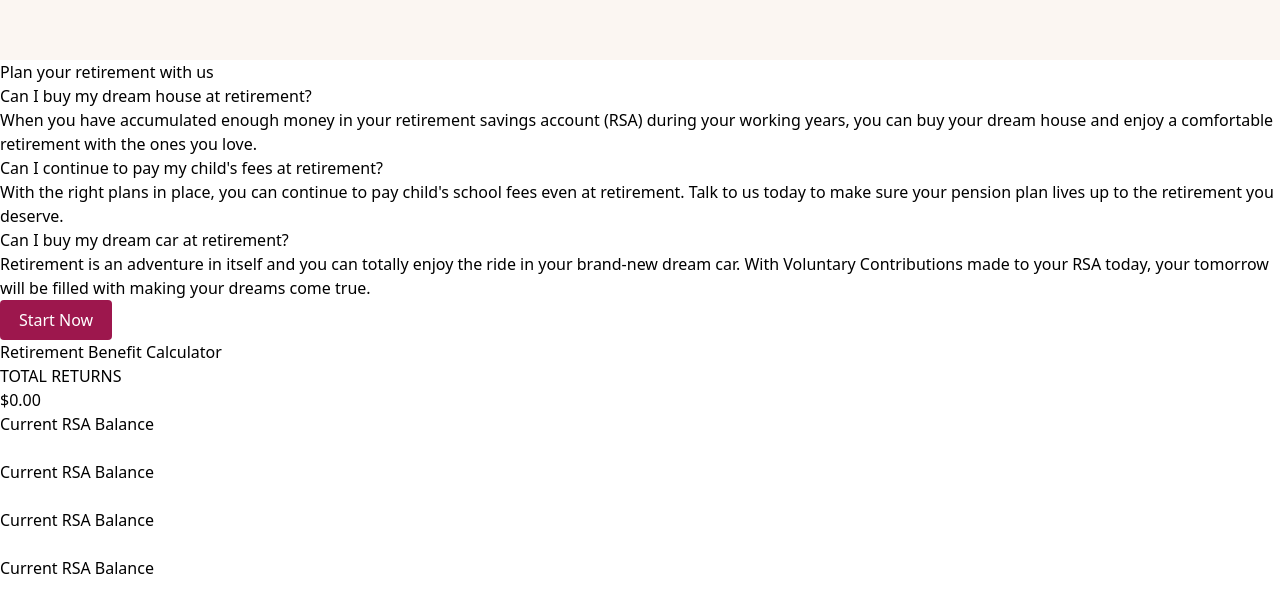
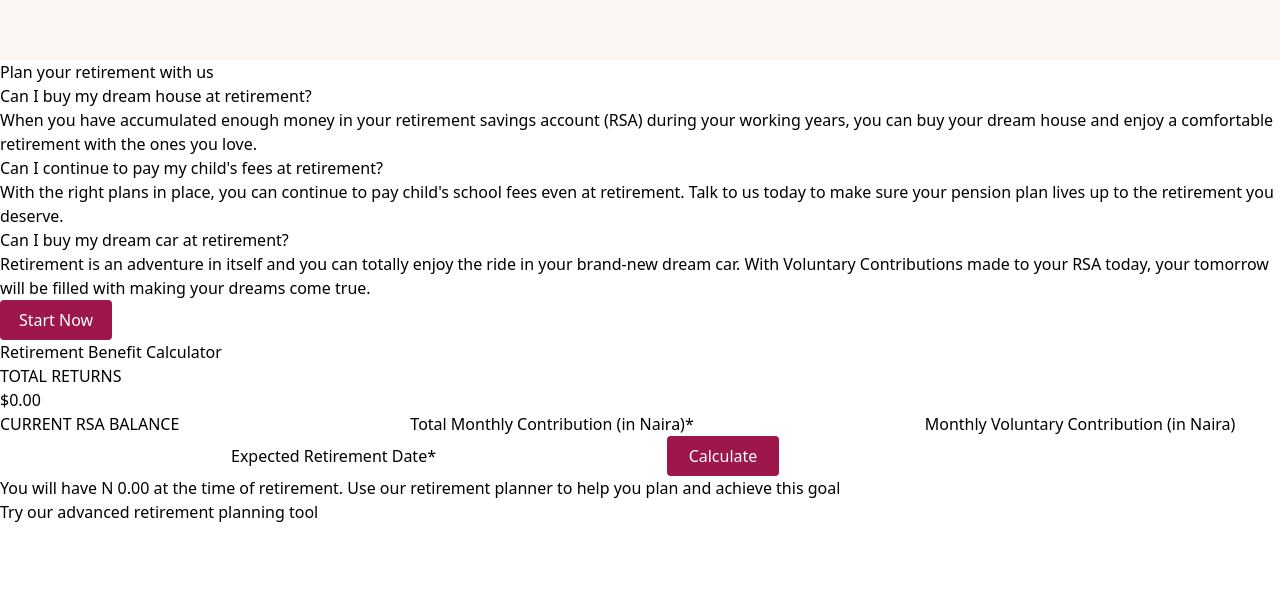
Before and after one commit to AkinAkinbobola/ARM-PENSION-SITE-CLONE, a Vue app in the folder arm-clone/: page / in a window 1280 px wide. Shown: the part 2223-2827 px from the top of the page. After the commit the page ends 2747 px from the top, so only its background shows below. Built offline with nearby package versions, Linux system fonts and the light colour scheme.

Commit message:
Update BenefitCalculator.vue

```diff
--- a/arm-clone/src/components/BenefitCalculator.vue
+++ b/arm-clone/src/components/BenefitCalculator.vue
@@ -25,14 +25,22 @@
             <h1>Retirement Benefit Calculator</h1>
             <h2>TOTAL RETURNS</h2>
             <h1>$0.00</h1>
-        <h3>Current RSA Balance</h3>
-        <input type="text">
-        <h3>Current RSA Balance</h3>
-        <input type="text">
-        <h3>Current RSA Balance</h3>
-        <input type="text">
-        <h3>Current RSA Balance</h3>
-        <input type="text">
+            <form>
+                <label for="rsaBalance">CURRENT RSA BALANCE</label>
+                <input type="text" name="rsaBalance">
+                <label for="monthlyContrib">Total Monthly Contribution (in Naira)*</label>
+                <input type="text" name="monthlyContrib">
+                <label for="volunContrib">Monthly Voluntary Contribution (in Naira)</label>
+                <input type="text" name="volunContrib">
+                <label for="retireDt">Expected Retirement Date*</label>
+                <input type="text" name="retireDt">
+                <button class="py-2 px-4 text-white bg-pink-800 ml-0 font-sans rounded w-28">Calculate</button>
+            </form>
+            <div>
+                You will have N 0.00 at the time of retirement. Use our retirement planner to help you plan and achieve this
+                goal
+            </div>
+            <a href="#">Try our advanced retirement planning tool</a>
         </div>
     </div>
 </template>
```
Lines whose indentation alone changed are shown as unchanged.
